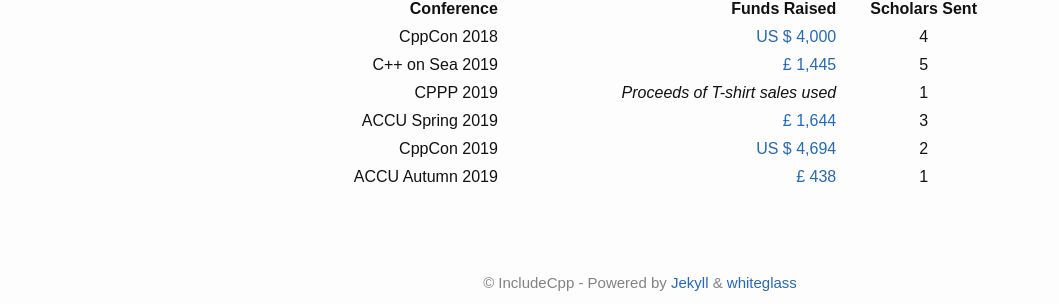
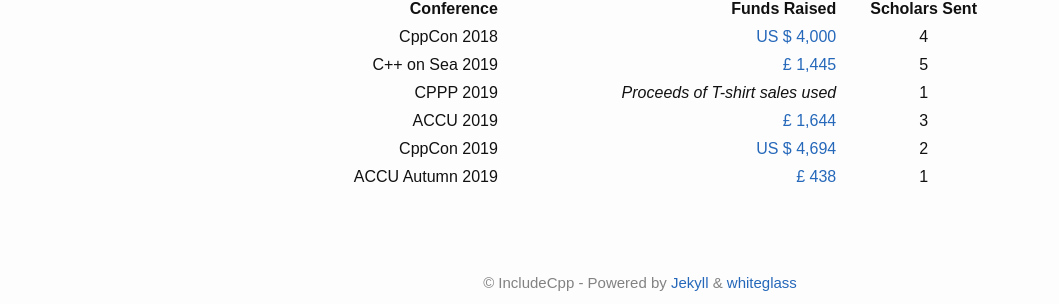
Before and after one commit to include-cpp/include-cpp.github.io, a Jekyll site: the page built from scholarships.md, in a window 1280 px wide. Shown: the part 782-1086 px from the top of the page, without its empty margins (0-1059 px from the left). Built offline with Jekyll 4.4.1, drawn with Linux system fonts in a browser that asks for light colours; our own code applies the rules of GitHub Pages for plain Markdown files.

Commit message:
Corrected name of ACCU 2019

```diff
--- a/scholarships.md
+++ b/scholarships.md
@@ -28,6 +28,6 @@ Travel and lodging expenses can cost between $1,000 and $3,000 USD per attendee,
 |      CppCon 2018 |   [US $ 4,000](https://www.gofundme.com/f/sponsoring-women-cppcon-2018-attendees) |       4       |
 |  C++ on Sea 2019 |    [£ 1,445](https://www.gofundme.com/f/cpp-on-sea-diversity-and-support-tickets) |       5       |
 |        CPPP 2019 |                                                  *Proceeds of T-shirt sales used* |       1       |
-| ACCU Spring 2019 |     [£ 1,644](https://www.gofundme.com/f/includecpp-diversity-conference-tickets) |       3       |
+|        ACCU 2019 |     [£ 1,644](https://www.gofundme.com/f/includecpp-diversity-conference-tickets) |       3       |
 |      CppCon 2019 | [US $ 4,694](https://www.gofundme.com/f/sponsoring-diverse-cppcon-2019-attendees) |       2       |
 | ACCU Autumn 2019 |                 [£ 438](https://www.gofundme.com/f/include-accu-autumn-conf-2019) |       1       |
```
